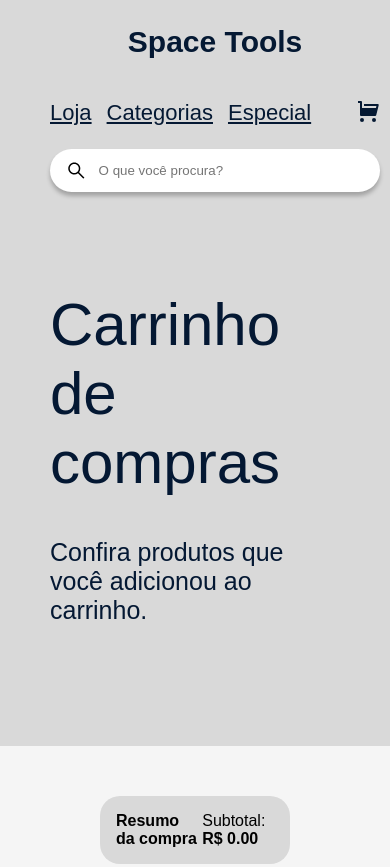
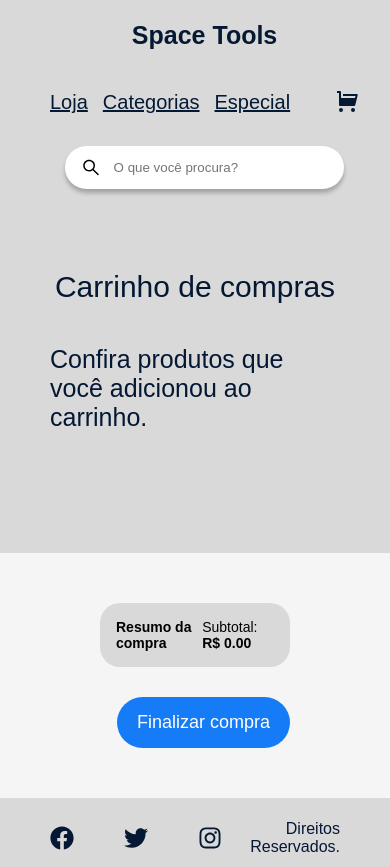
Before and after one commit to ricardocisco/sitecarrinho, a React app: page /carrinho in a window 390 px wide. Shown: the top 867 px of the page. Built offline with nearby package versions, Linux system fonts and the light colour scheme.

Commit message:
Reponsividade

```diff
--- a/src/components/Footer/Footer.module.scss
+++ b/src/components/Footer/Footer.module.scss
@@ -1,3 +1,5 @@
+@import 'styles/breakpoints';
+
 .footer {
   align-items: center;
   background-color: #D9D9D9;
@@ -7,13 +9,20 @@
   justify-content: space-between;
   padding: 0 50px;
   width: 100%;
+
   div {
     display: flex;
     gap: 50px;
   }
+
   span {
     color: #041833;
     font-size: 24px;
     text-align: right;
+
+    @media (max-width: $mobile-sm) {
+      font-size: 16px;
+    }
   }
+
 }
--- a/src/components/Header/Header.module.scss
+++ b/src/components/Header/Header.module.scss
@@ -4,9 +4,11 @@
   background-color: #D9D9D9;
   padding: 150px 120px 100px 120px;
   position: relative;
+
   @media(max-width: $tablet) {
     padding-top: 250px;
   }
+
   @media(max-width: $mobile-sm) {
     padding: 250px 50px 100px 50px;
   }
--- a/src/components/Header/TituloComImagem/TituloComImagem.module.scss
+++ b/src/components/Header/TituloComImagem/TituloComImagem.module.scss
@@ -5,6 +5,7 @@
   grid-template-areas: 'texto imagem';
   grid-template-columns: 1fr 2fr;
   justify-content: space-between;
+
   @media(max-width: $tablet) {
     gap: 20px;
     grid-template-rows: auto 1fr;
@@ -12,28 +13,39 @@
     grid-template-areas: 'texto' 'imagem';
     text-align: center;
   }
+
   &-texto {
     color: #051933;
     grid-area: texto;
+
     h1 {
       font-size: 60px;
+
+      @media (max-width: $mobile-sm) {
+        font-size: 40px;
+      }
     }
+
     h2 {
       font-size: 25px;
     }
   }
+
   &-button {
     display: flex;
+
     @media(max-width: $tablet) {
       justify-content: center;
     }
   }
+
   &-imagem {
     align-self: center;
     grid-area: imagem;
     justify-self: center;
     overflow: hidden;
     max-width: 700px;
+
     img {
       border-radius: 10px;
       width: 100%;
--- a/src/components/Header/TituloSemImagem/TituloSemImagem.module.scss
+++ b/src/components/Header/TituloSemImagem/TituloSemImagem.module.scss
@@ -1,3 +1,5 @@
+@import 'styles/breakpoints';
+
 .container {
   align-items: center;
   display: flex;
@@ -9,6 +11,10 @@
   font-size: 60px;
   font-weight: 500;
   margin-bottom: 20px;
+
+  @media (max-width: $mobile-sm) {
+    font-size: 30px;
+  }
 }
 
 .descricao {
--- a/src/components/Navbar/Navbar.module.scss
+++ b/src/components/Navbar/Navbar.module.scss
@@ -10,6 +10,7 @@
   position: absolute;
   width: 100vw;
   z-index: 1;
+
   @media(max-width: $tablet) {
     grid-template-areas:
       'logo logo'
@@ -20,6 +21,7 @@
     height: 200px;
     justify-items: center;
   }
+
   @media(max-width: $mobile-sm) {
     padding: 0 50px;
   }
@@ -30,6 +32,10 @@
   color: #051933;
   font-size: 30px;
   grid-area: logo;
+
+  @media(max-width: $mobile-sm) {
+    font-size: 25px;
+  }
 }
 
 .links {
@@ -37,8 +43,13 @@
   display: flex;
   justify-content: flex-start;
   gap: 20px;
+
   @media(max-width: $tablet) {
     justify-self: start;
+  }
+
+  @media(max-width: $mobile-sm) {
+    font-size: 20px;
   }
 }
 
@@ -46,6 +57,10 @@
   color: #051933;
   margin-right: 15px;
   font-size: 22px;
+
+  @media(max-width: $mobile-sm) {
+    font-size: 20px;
+  }
 }
 
 .busca {
@@ -53,6 +68,10 @@
   display: flex;
   grid-area: busca;
   width: 100%;
+
+  @media(max-width: $mobile-sm) {
+    width: 90%;
+  }
 }
 
 .selected {
--- a/src/pages/Carrinho/Carrinho.module.scss
+++ b/src/pages/Carrinho/Carrinho.module.scss
@@ -1,3 +1,5 @@
+@import 'styles/breakpoints';
+
 .carrinho {
   align-items: flex-end;
   display: flex;
@@ -14,6 +16,10 @@
   max-width: 800px;
   padding: 16px;
   width: 100%;
+
+  @media (max-width: $mobile-sm) {
+    font-size: 14px;
+  }
 }
 
 .finalizar {
@@ -23,5 +29,9 @@
   color: white;
   cursor: pointer;
   font-size: 24px;
-  padding: 15px 40px;
+  padding: 15px 20px;
+
+  @media (max-width: $mobile-sm) {
+    font-size: 18px;
+  }
 }
```
Also changed, not shown: src/pages/Home/Home.module.scss (+9 -2 lines), 1 other file.
